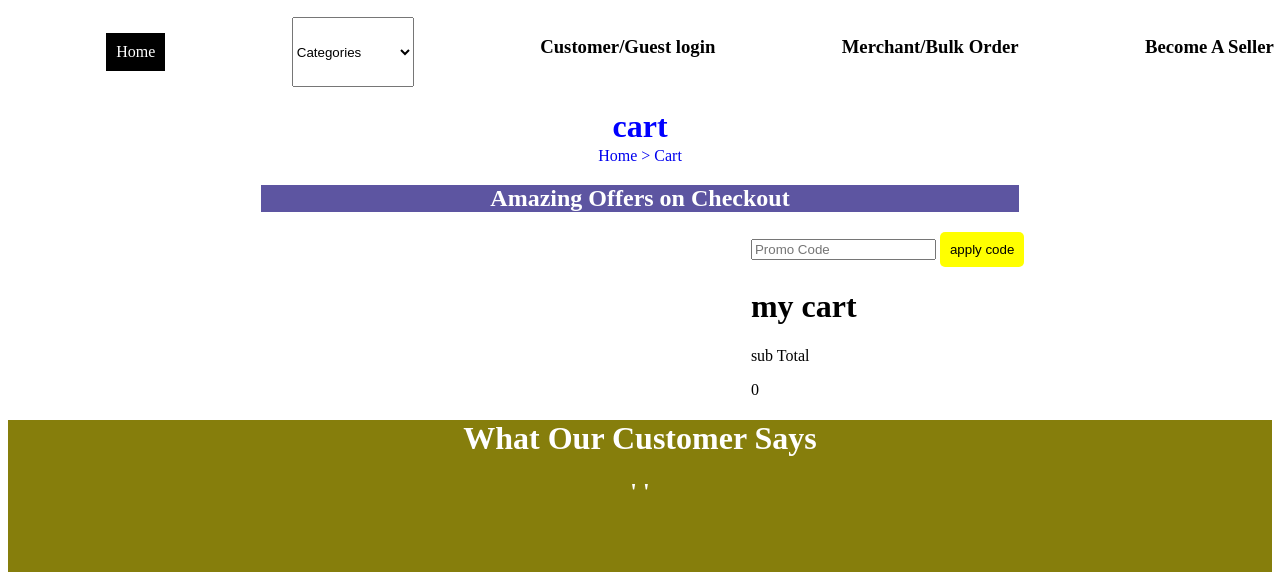
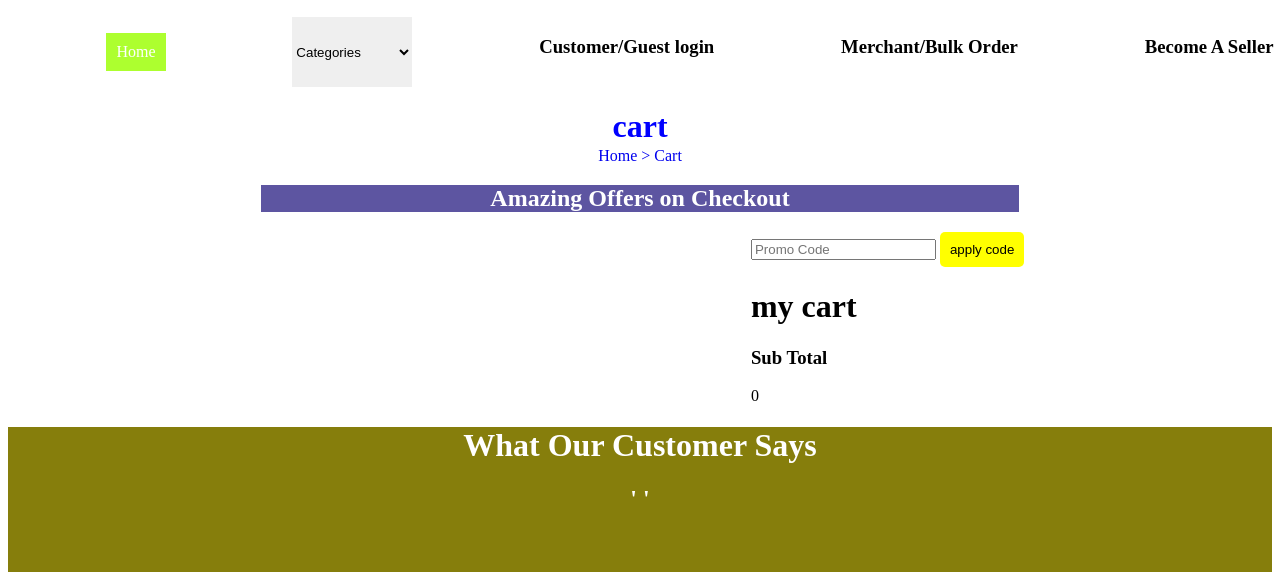
Before and after one commit to priyarajawat/team-work, a plain HTML site: page cart.html in a window 1280 px wide. Shown: the part 192-764 px from the top of the page. Drawn offline with Linux system fonts and the light colour scheme.

Commit message:
cart files

```diff
--- a/cart.css
+++ b/cart.css
@@ -5,6 +5,9 @@
     color: white;
     background-color: rgb(3, 66, 66);
     margin: auto;
+}
+#category{
+    border :0px;
 }
 #second{
     margin-top: 30px;
@@ -40,8 +43,8 @@
 }
 #nav p{
     padding: 10px;
-    color: white;
-    background-color: black;
+
+    background-color: greenyellow;
 }
 #nav>div{
     display:flex;
@@ -115,6 +118,7 @@ img+h1{
 }
 #o>div>div{
     width: 20%;
+    /* border:1 */
 }
 #o>div{
     padding: 50px;
@@ -129,8 +133,8 @@ button{
     padding: 10px;
 }
 button:hover{
-    color: blue;
-    background-color: aqua;
+    color: white;
+    background-color: blueviolet;
 }
 #w{
     color: white;
@@ -145,6 +149,10 @@ button:hover{
     cursor: pointer;
     margin-top: 5px;
   padding-top: 50px;
+}
+#nav > p{
+    cursor:pointer;
+    color:white;
 }
 #w>div+div{
     display: flex;
--- a/cart.html
+++ b/cart.html
@@ -37,7 +37,8 @@
 
         <div>
             <div id="nav">
-                <p>Home</p>
+                <p> <a href="index.html"></a>Home</a>
+                    </p>
 
                 <select id="category">
                     <option>Categories</option>
@@ -73,7 +74,7 @@
                 <button onClick="PaymentPage()">apply code</button>
                 <h1>my cart</h1>
                 <div id="total">
-                    <p>sub Total</p>
+                   <h3>Sub Total</h3>
                 </div>
 
 
```
